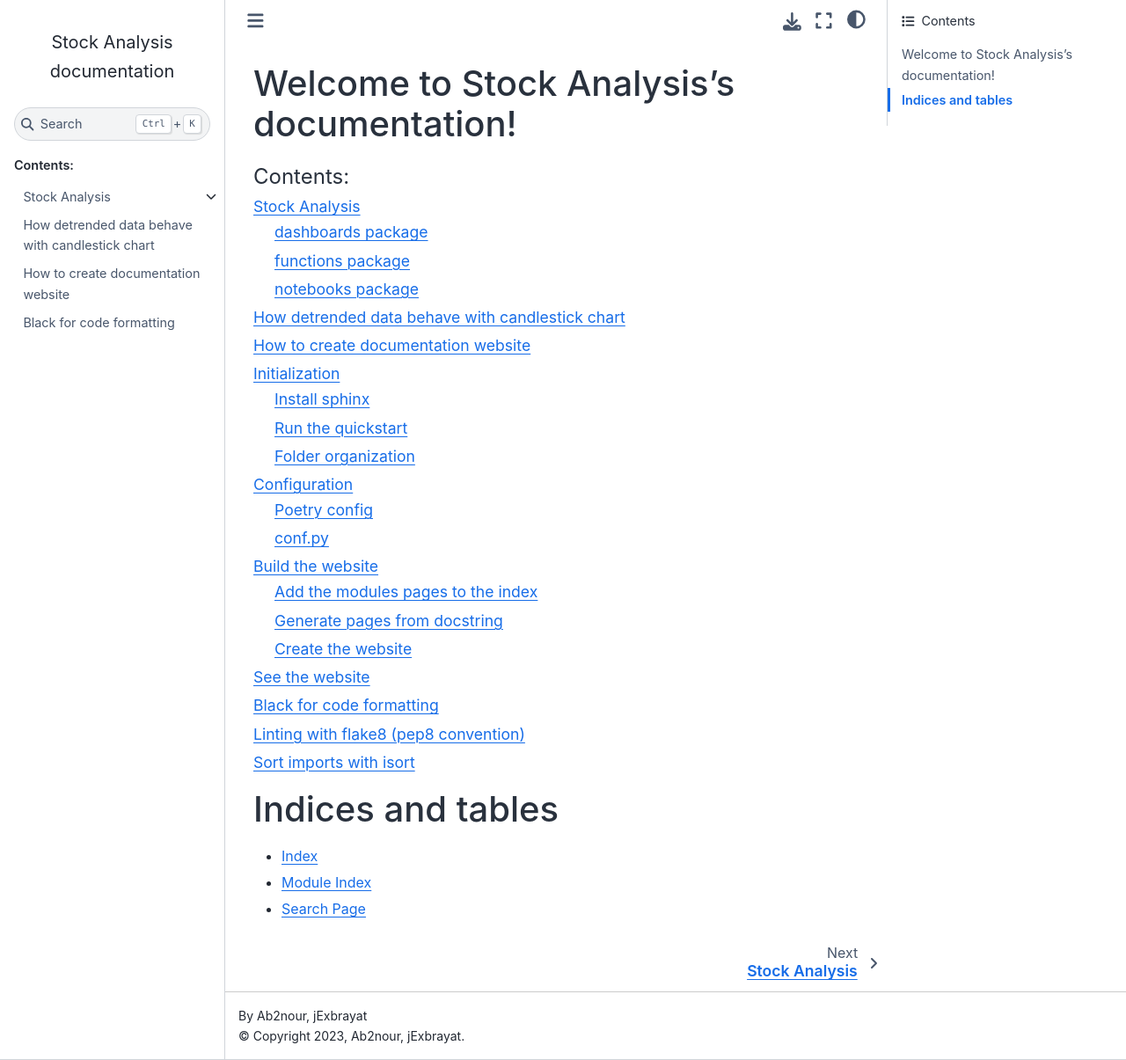
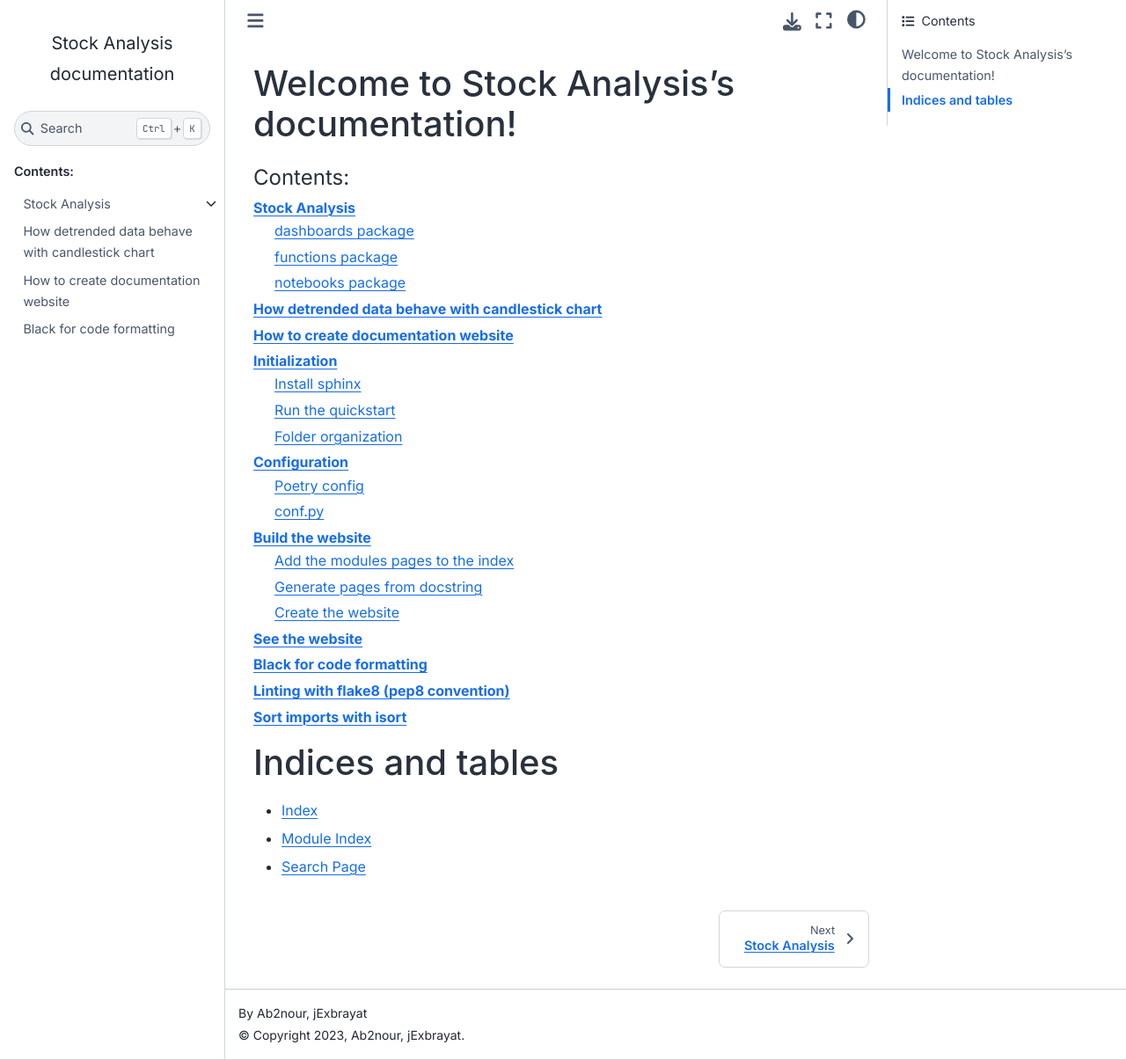
Before and after one commit to Ab2nour/stock-analysis, a Sphinx documentation site: the page built from docs/source/index.rst, in a window 1280 px wide and 1205 px high. Shown: the whole window at 88% size. Built offline with Sphinx 7.4.7 and the Sphinx Book theme 1.1.4, drawn with Linux system fonts in a browser that asks for light colours; some web fonts are replaced; pages that are not in the unit, such as notebooks, are missing from menus.

Commit message:
docs: add custom css for sphinx theme

```diff
--- /dev/null
+++ b/docs/source/_static/custom.css
@@ -0,0 +1,100 @@
+@import url('https://fonts.googleapis.com/css2?family=Fira+Sans+Condensed:wght@300;400&family=Inter:wght@400;600;700;900&family=JetBrains+Mono:ital@0;1&display=swap');
+
+pre,
+code,
+kbd,
+samp {
+    font-family: JetBrains Mono, var(--pst-font-family-monospace);
+    line-height: 1.75 !important;
+}
+
+body {
+    font-family: Inter, var(--pst-font-family-base);
+}
+
+p {
+    font-family: Inter, var(--pst-font-family-base);
+    line-height: 1.75;
+}
+
+.heading-style,
+h1,
+h2,
+h3,
+h4,
+h5,
+h6 {
+    font-family: Fira Sans Condensed, var(--pst-font-family-heading);
+}
+
+.bd-article-container h3,
+.bd-article-container h4,
+.bd-article-container h5,
+.bd-article-container p.caption {
+    font-weight: 300;
+}
+
+.sig {
+  font-family: JetBrains Mono, var(--pst-font-family-monospace);
+  letter-spacing: -1px;
+    border-bottom: 1px solid var(--pst-color-border);
+    margin-bottom: 12px;
+}
+
+.field-odd p strong {
+  font-family: JetBrains Mono;
+}
+
+.field-odd p em {
+  font-style: normal;
+  font-family: JetBrains Mono;
+  font-size: 0.9em;
+  color: var(--pst-color-text-muted);
+}
+
+dl[class]:not(.option-list):not(.field-list):not(.footnote):not(.glossary):not(.simple) dd > dl.simple > dt {
+  font-family: Fira Sans Condensed;
+}
+
+/* Jupyter Notebook cells */
+div.cell div.cell_input, div.cell details.above-input > summary {
+  border: none;
+  border-left: 2px solid var(--pst-color-border);
+  border-radius: 0;
+}
+
+/* Code line numbers */
+span.linenos {
+    padding-right: 10px !important;
+    margin-right: 15px;
+    border-right: 1px solid var(--pst-color-border);
+}
+
+div.highlight, div.literal-block-wrapper, div[class*="highlight-"] {
+  border-radius: 0;
+}
+
+/* Miscellaneous */
+.prev-next-area a {
+    border: 1px solid var(--pst-color-border);
+    border-radius: 7px;
+    margin: 20px;
+    padding: 14px 16px;
+}
+
+.prev-next-area a p.prev-next-subtitle {
+    font-size: 0.8em;
+}
+
+.prev-next-area a p.prev-next-title {
+    font-size: 0.9em;
+    text-align: left;
+}
+
+.toctree-wrapper li[class^="toctree-l"] > a {
+  font-size: 1em;
+}
+
+.toctree-wrapper .toctree-l1 > a {
+  font-weight: bold;
+}
--- a/docs/source/conf.py
+++ b/docs/source/conf.py
@@ -44,3 +44,4 @@
 
 html_theme = "sphinx_book_theme"
 html_static_path = ["_static"]
+html_css_files = ["custom.css"]
```
